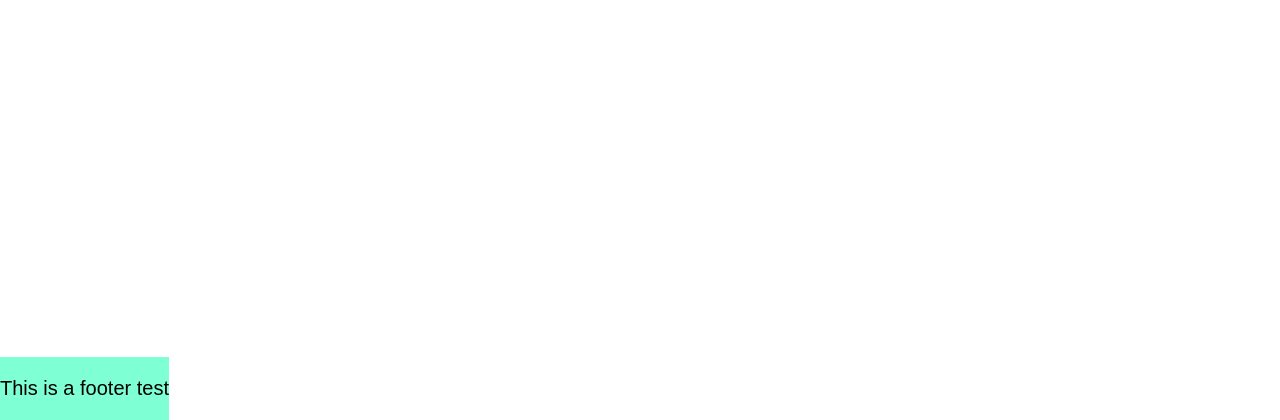
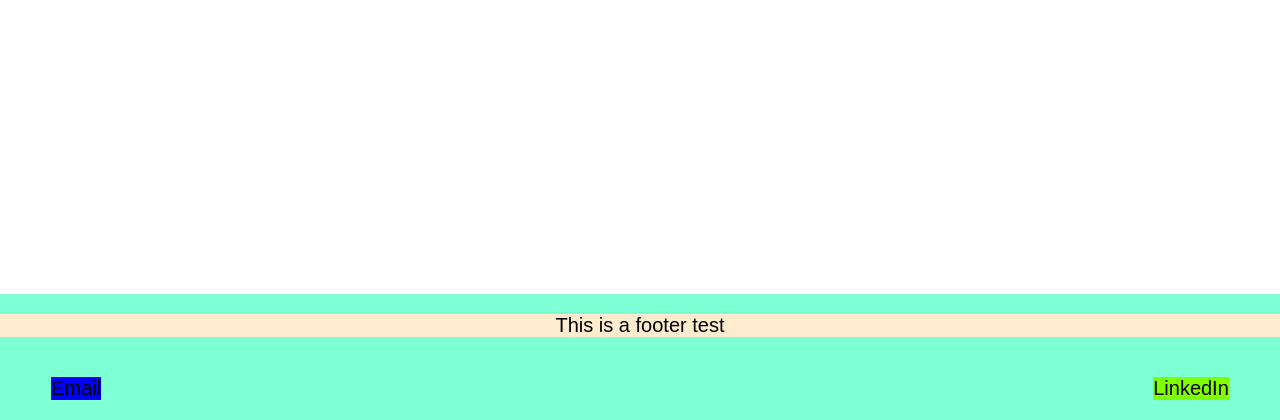
Before and after one commit to kwoolford25/jhu_software_concepts, a Python web app: template Module_1/board/templates/base.html in a window 1280 px wide. Shown: the part 380-800 px from the top of the page. Run offline with Jinja, Linux system fonts and the light colour scheme; the template is opened without the code that fills it, so the values that code supplies are empty.

Commit message:
Debugging footer elements

```diff
--- a/Module_1/board/static/styles.css
+++ b/Module_1/board/static/styles.css
@@ -60,4 +60,21 @@ https://www.w3schools.com/cssref/css_units.php
     position: absolute;
     bottom: 0;
     background-color: aquamarine;
+    width: 100%;
 }
+
+#email {
+    float: left;
+    margin-left: 4%;
+    background-color: blue;
+}
+
+#randText {
+    background-color: blanchedalmond;
+}
+
+#linkedin {
+    float: right;
+    margin-right: 4%;
+    background-color:chartreuse;
+}
--- a/Module_1/board/templates/base.html
+++ b/Module_1/board/templates/base.html
@@ -19,7 +19,9 @@
 </section>
     </div>
     <footer id="footer">
-        <p>This is a footer test</p>
+        <p id="randText">This is a footer test</p>
+        <p id="email">Email</p>
+        <p id="linkedin">LinkedIn</p>
     </footer>
 </div>
 </body>
```
